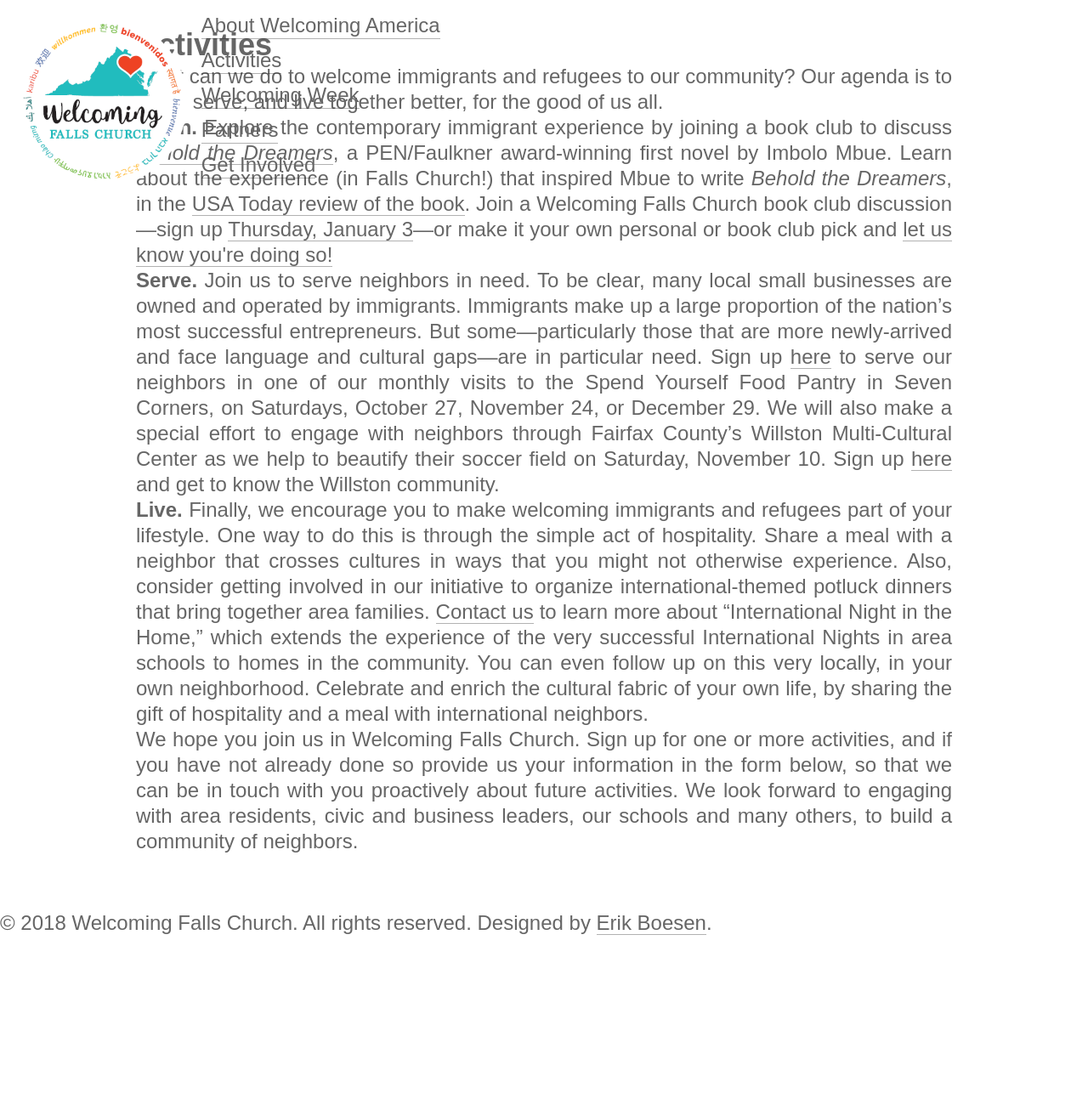
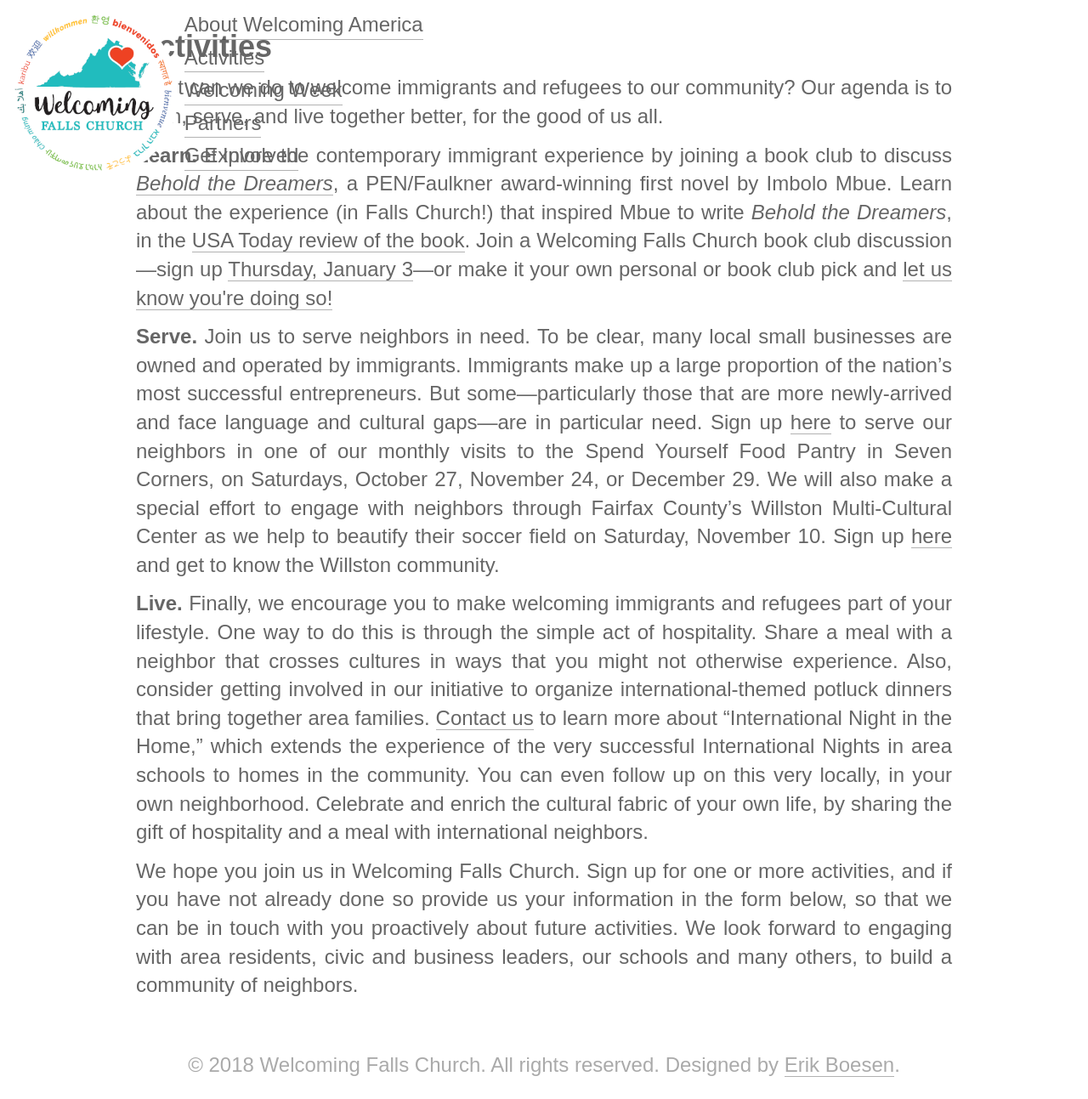
Before and after one commit to wfctest/wfctest, a Jekyll site: the page built from activities.html, in a window 1280 px wide. Shown: the whole page at 85% size. Built offline with Jekyll 4.4.1, drawn with Linux system fonts in a browser that asks for light colours; some web fonts are replaced; before the commit the page ends 1137 px from its top, so only the background shows below that.

Commit message:
Clean up body text formatting

```diff
--- a/assets/css/main.css
+++ b/assets/css/main.css
@@ -11,7 +11,7 @@ body {
     font-weight: 300;
     font-size: 18pt;
     color: #666;
-    line-height: 1.25;
+    line-height: 1.4;
 }
 
 /* Major regions */
@@ -23,7 +23,6 @@ nav ul {
     display: inline-block;
 }
 nav img {
-    margin: 10px;
     width: 200px;
 }
 nav ul {
@@ -32,11 +31,11 @@ nav ul {
 }
 nav li a {
     display: inline-block;
-    margin: 5px 0;
+    margin: 2px 0;
     left: 0;
 }
 section {
-    padding: 20px 10px;
+    padding: 10px 30px;
 }
 .jumbotron {
     background-image: url("images/overlay.png"), url("../../images/header.jpg");
@@ -51,7 +50,9 @@ section {
     padding: 30px;
 }
 footer {
-    padding: 1.5em 0;
+    text-align: center;
+    color: #aaa;
+    padding: 1em 0;
 }
 .dark {
     color: white;
@@ -75,9 +76,6 @@ footer {
 h1, h2, h3, h4, h5, h6 {
     font-weight: 700;
 }
-strong, b {
-    font-weight: 800;
-}
 a {
     transition: 0.25s ease-in-out;
     color: inherit;
@@ -95,6 +93,7 @@ a:hover {
 }
 p {
     text-align: justify;
+    padding: 6px 0;
 }
 /* Row */
 /* TODO: Minimize number of rules */
```
